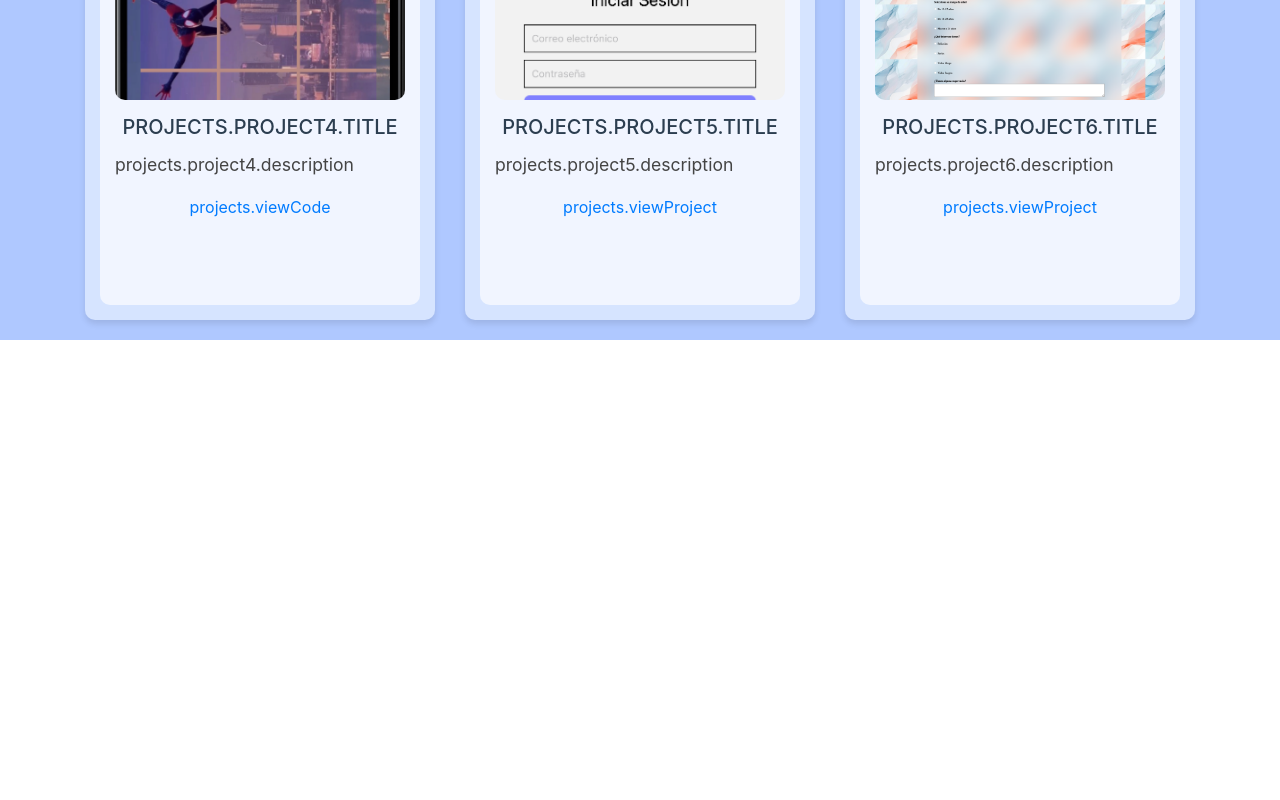
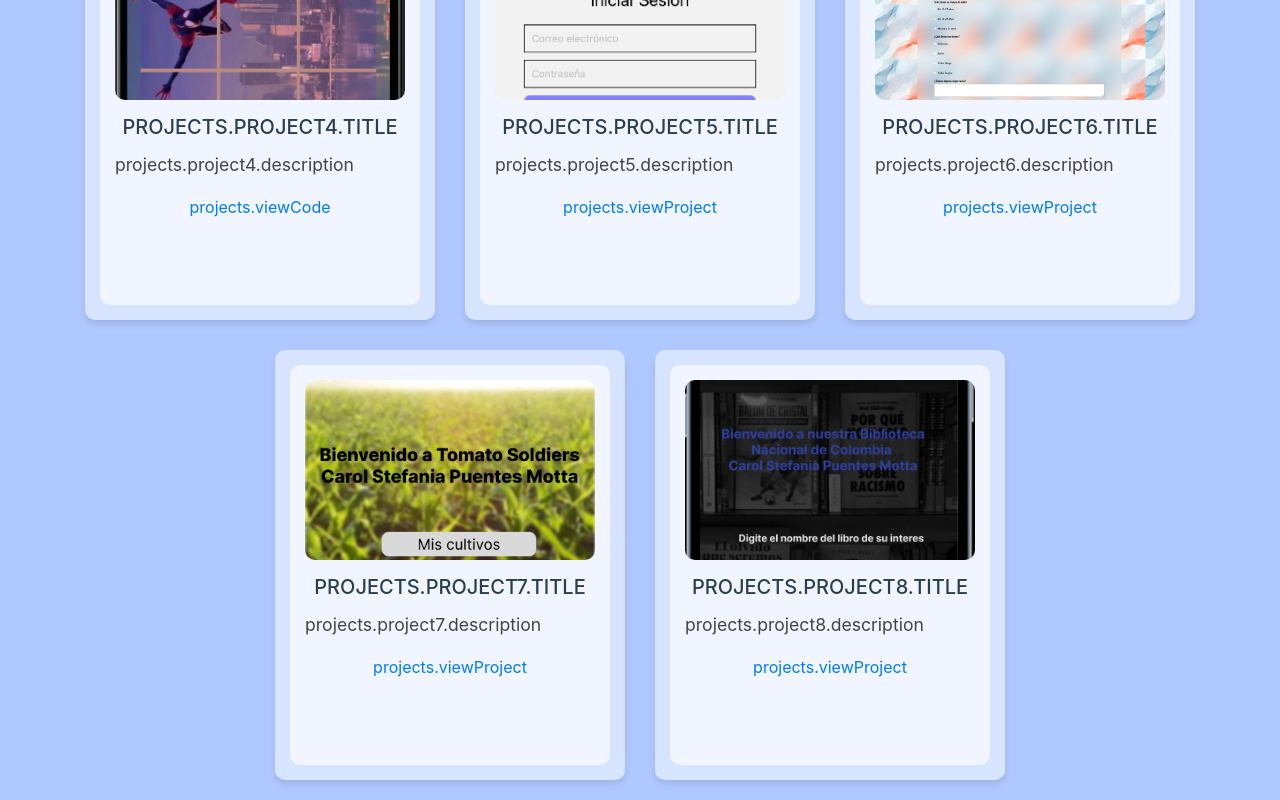
Before and after one commit to carol-puentes/Portafolio, a React (Vite) app: page / in a window 1280 px wide. Shown: the part 2022-2822 px from the top of the page. Before the commit the page ends 2362 px from the top, so only its background shows below. Built offline with nearby package versions, Linux system fonts and the light colour scheme.

Commit message:
Nuevos proyectos

```diff
--- a/src/data/data.js
+++ b/src/data/data.js
@@ -4,6 +4,8 @@ import triqui from '../assets/triqui.png'
 import wonders from '../assets/Wonders.png'
 import independiente from '../assets/independiente.png'
 import formulario from '../assets/formulario.png'
+import tomato from '../assets/tomato.png'
+import libro from '../assets/libro.png'
 
 export const dataPortfolio = [
 
@@ -55,5 +57,21 @@ export const dataPortfolio = [
       url: "https://formulario-registro-interactivo.netlify.app",
       repo:"",
     },
+    {
+      id: 7,
+      title: "projects.project7.title", // Clave de traducción
+      description: "projects.project7.description",
+      image: tomato,
+      url: "https://www.figma.com/proto/jDLu3xG241VD0BnsQM3HZQ/Untitled?node-id=1-321&p=f&t=iNiYRI4LZySgryjO-1&scaling=min-zoom&content-scaling=fixed&page-id=0%3A1",
+      repo:"",
+    },
+    {
+      id:8,
+      title: "projects.project8.title", // Clave de traducción
+      description: "projects.project8.description",
+      image: libro,
+      url: " https://www.figma.com/proto/NIovTzRcKH4U8aKZVK4Oz0/Untitled?node-id=1-3&starting-point-node-id=1%3A3&t=esLz6oclFifZz4tj-1",
+      repo:"",
+    }
 
   ];
```
Also changed, not shown: src/locales/en.json (+8 -0 lines), src/locales/es.json (+8 -1 lines), src/assets/libro.png (added), src/assets/tomato.png (added).
